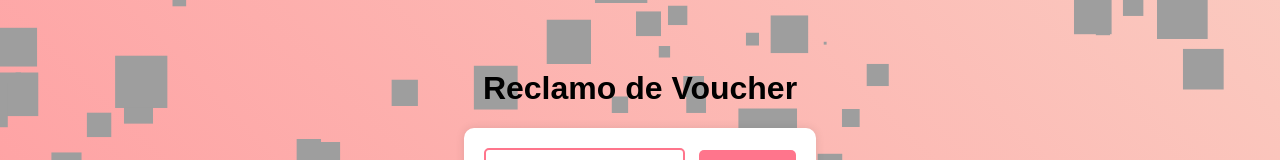
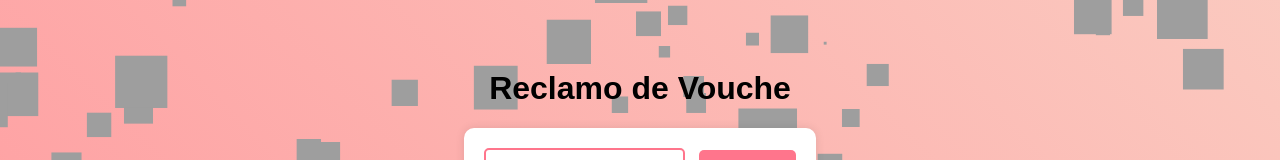
Before and after one commit to Mateomelano/Pagina-Agos, a plain HTML site: page index.html in a window 1280 px wide. Shown: the part 272-432 px from the top of the page. Drawn offline with nearby package versions, Linux system fonts and the light colour scheme; some packages are replaced by stand-ins of ours; a script that the page names is missing.

Commit message:
Commit desde pc local prueba

```diff
--- a/index.html
+++ b/index.html
@@ -13,7 +13,7 @@
 <body>
     <div id="particles-js"></div>
     <header>
-        <h1>Reclamo de Voucher</h1>
+        <h1>Reclamo de Vouche</h1>
     </header>
     <main>
         <div class="container voucher">
```
